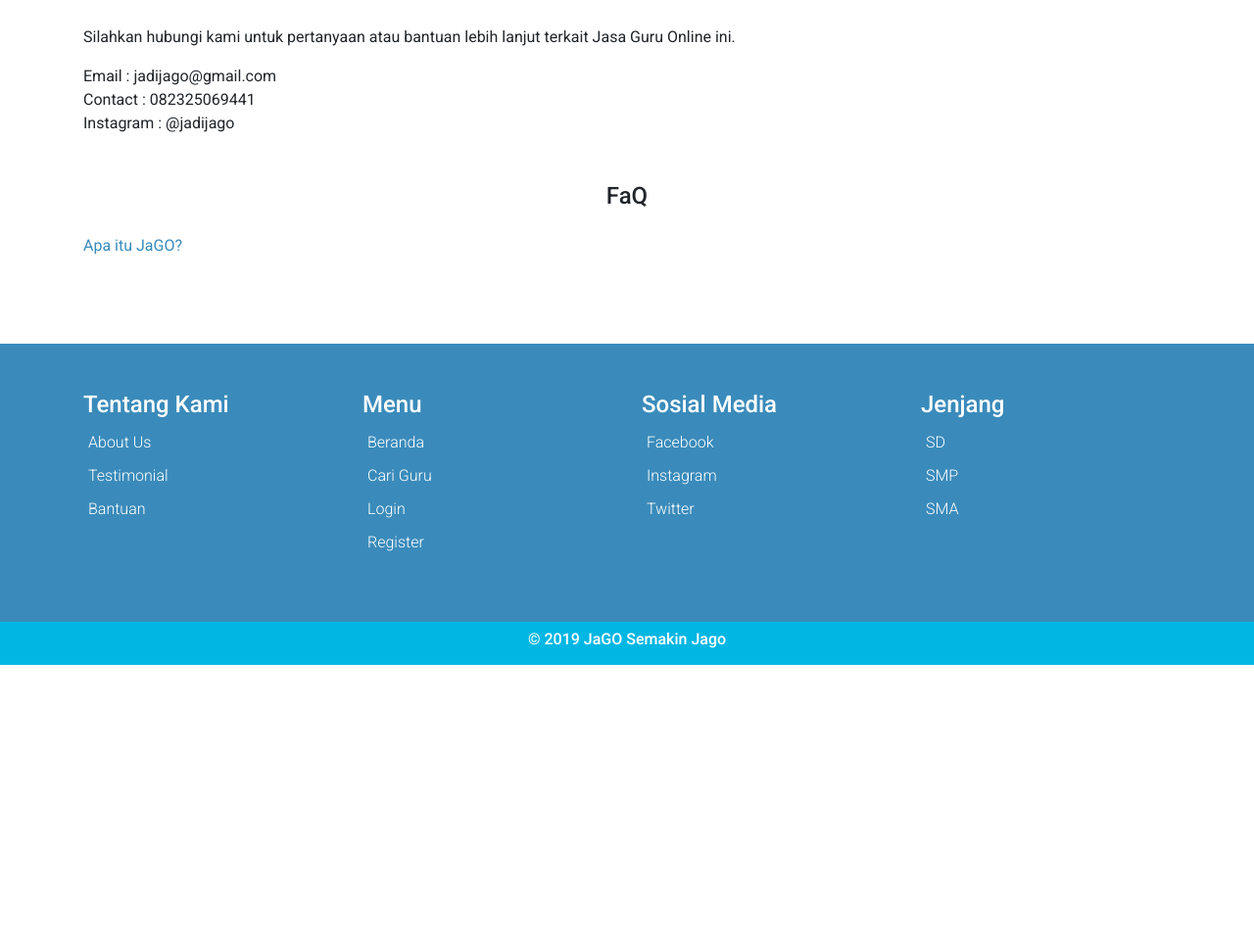
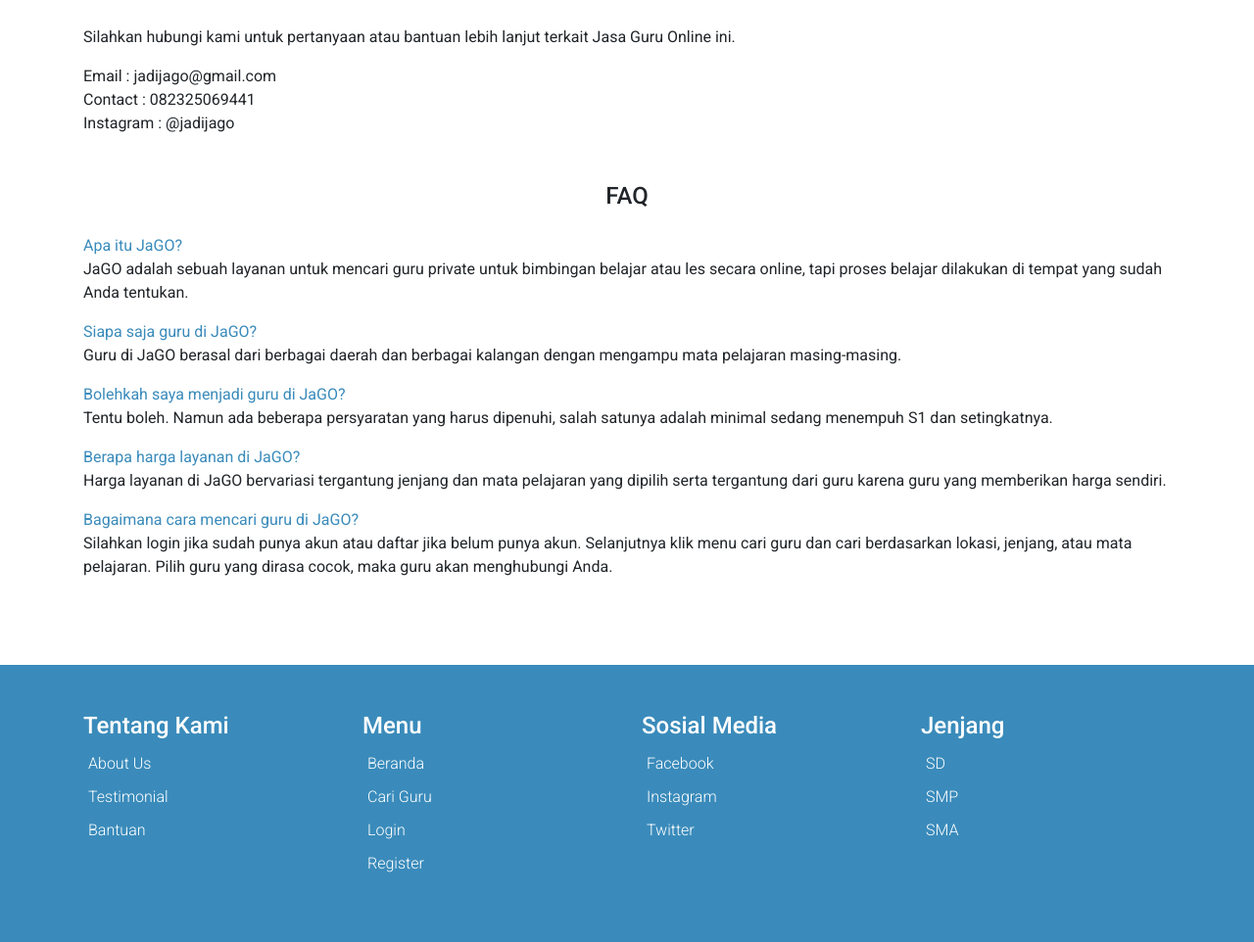
Before and after one commit to khumam/jaGO-apps, a CodeIgniter app: page /jago/home/bantuan in a window 1280 px wide. Shown: the part 173-1135 px from the top of the page at 98% size. Before the commit the page ends 852 px from the top, so only its background shows below. Run offline with CodeIgniter, Linux system fonts and the light colour scheme; some libraries are stand-ins or nearby versions.

Commit message:
add bantuan page with faq

```diff
--- a/application/views/About/bantuan.php
+++ b/application/views/About/bantuan.php
@@ -6,7 +6,16 @@
         Contact : 082325069441<br>
         Instagram : @jadijago</p>
 
-        <h4 class="text-center subJudul mb-4 mt-5">FaQ</h4>
-        <p><span style="color: #3A8BBB;">Apa itu JaGO?</p>
+        <h4 class="text-center subJudul mb-4 mt-5">FAQ</h4>
+        <p><span class="mb-3" style="color: #3A8BBB;">Apa itu JaGO?</span><br>
+        JaGO adalah sebuah layanan untuk mencari guru private untuk bimbingan belajar atau les secara online, tapi proses belajar dilakukan di tempat yang sudah Anda tentukan.</p>
+        <p><span class="mb-3" style="color: #3A8BBB;">Siapa saja guru di JaGO?</span><br>
+        Guru di JaGO berasal dari berbagai daerah dan berbagai kalangan dengan mengampu mata pelajaran masing-masing.</p>
+        <p><span class="mb-3" style="color: #3A8BBB;">Bolehkah saya menjadi guru di JaGO?</span><br>
+        Tentu boleh. Namun ada beberapa persyaratan yang harus dipenuhi, salah satunya adalah minimal sedang menempuh S1 dan setingkatnya.</p>
+        <p><span class="mb-3" style="color: #3A8BBB;">Berapa harga layanan di JaGO?</span><br>
+        Harga layanan di JaGO bervariasi tergantung jenjang dan mata pelajaran yang dipilih serta tergantung dari guru karena guru yang memberikan harga sendiri.</p>
+        <p><span class="mb-3" style="color: #3A8BBB;">Bagaimana cara mencari guru di JaGO?</span><br>
+        Silahkan login jika sudah punya akun atau daftar jika belum punya akun. Selanjutnya klik menu cari guru dan cari berdasarkan lokasi, jenjang, atau mata pelajaran. Pilih guru yang dirasa cocok, maka guru akan menghubungi Anda.</p>
 	</div>
 </section>
```
